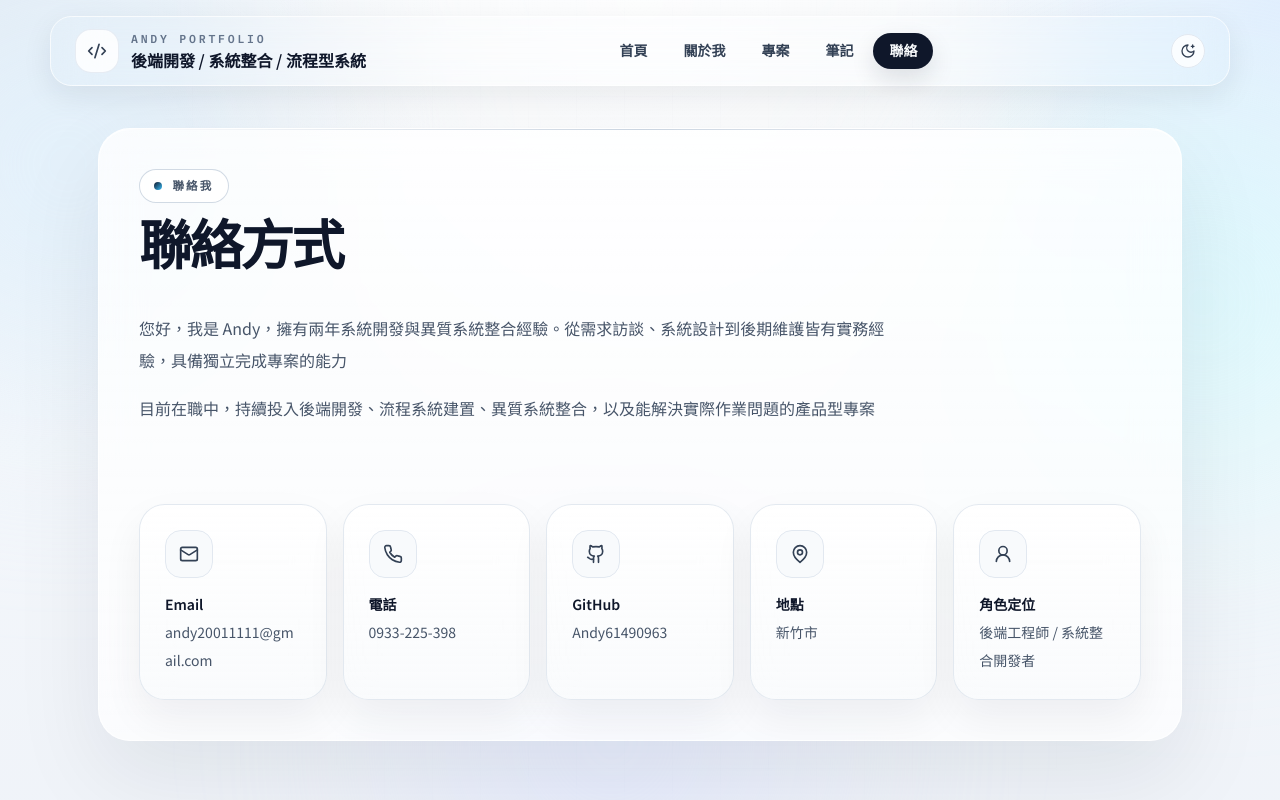
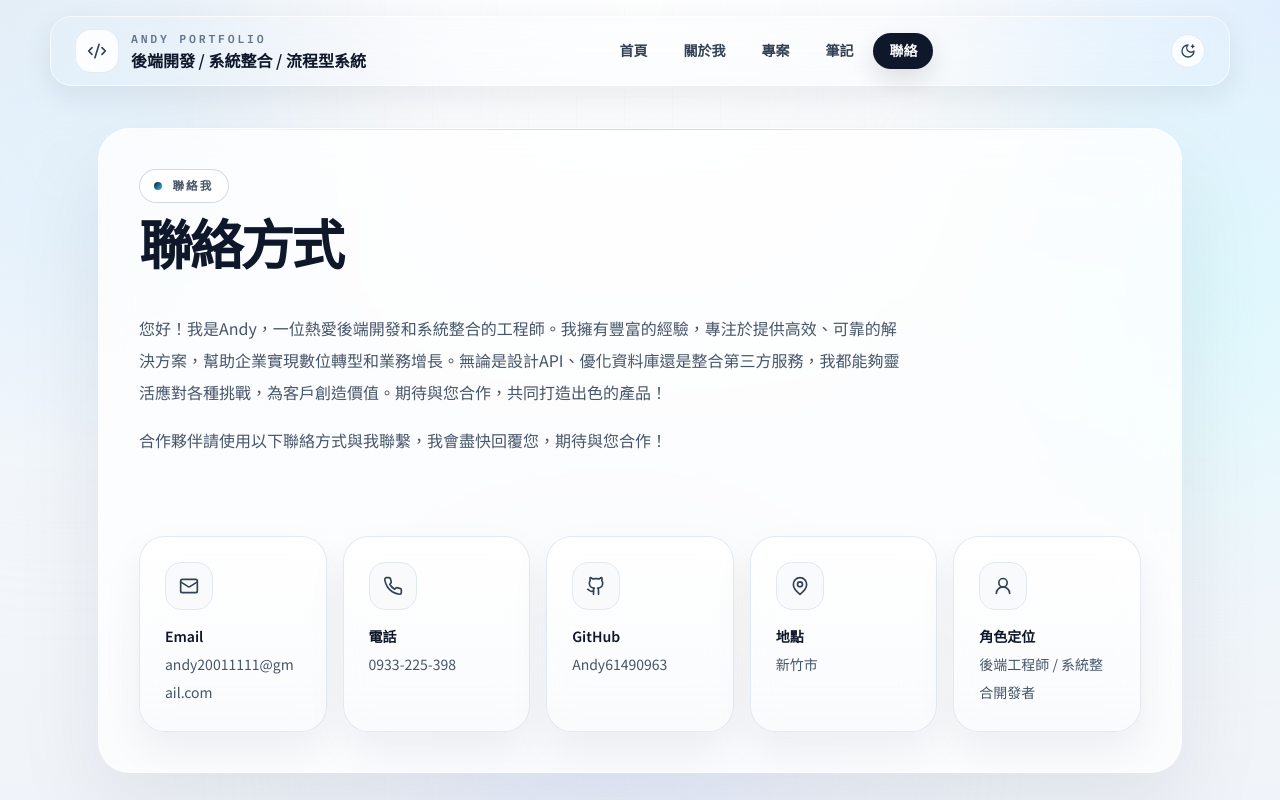
Before and after one commit to Andy61490963/kaiyo-dev-site, a React (Vite) app: page /contact in a window 1280 px wide. Shown: the top 800 px of the page. Built offline with nearby package versions, Linux system fonts and the light colour scheme; the HTML template or start-up script is replaced by a standard one.

Commit message:
調整畫面

```diff
--- a/src/data/contact.js
+++ b/src/data/contact.js
@@ -6,7 +6,7 @@ export const contact = {
   email: 'andy20011111@gmail.com',
   phone: '0933-225-398',
   intro:
-    '您好，我是 Andy，擁有兩年系統開發與異質系統整合經驗。從需求訪談、系統設計到後期維護皆有實務經驗，具備獨立完成專案的能力',
+    '您好！我是Andy，一位熱愛後端開發和系統整合的工程師。我擁有豐富的經驗，專注於提供高效、可靠的解決方案，幫助企業實現數位轉型和業務增長。無論是設計API、優化資料庫還是整合第三方服務，我都能夠靈活應對各種挑戰，為客戶創造價值。期待與您合作，共同打造出色的產品！',
   availability:
-    '目前在職中，持續投入後端開發、流程系統建置、異質系統整合，以及能解決實際作業問題的產品型專案',
+    '合作夥伴請使用以下聯絡方式與我聯繫，我會盡快回覆您，期待與您合作！',
 }
--- a/src/pages/About.jsx
+++ b/src/pages/About.jsx
@@ -35,7 +35,7 @@ export default function About() {
       <SectionContainer subtitle="關於我" title="自我介紹">
         <div className="max-w-4xl space-y-5 text-base leading-8 text-slate-600">
           <p>
-            我是 Andy，現職後端工程師，具備 3 年系統開發與異質系統整合實務經驗。工作內容以流程型系統為主，包含需求分析、後端開發、資料流規劃與上線後維護
+            我是 Andy，現職後端工程師，具備三年系統開發與異質系統整合實務經驗。工作內容以流程型系統為主，包含需求分析、後端開發、資料流規劃與上線後維護
           </p>
           <p>
             我曾參與校務、行政與 MES 相關系統開發，做過車證申請、校安通報、新生健檢、修繕管理與虛擬書架等專案。這些經驗讓我熟悉如何將實際作業流程整理成可追蹤、可維護的系統設計
```
